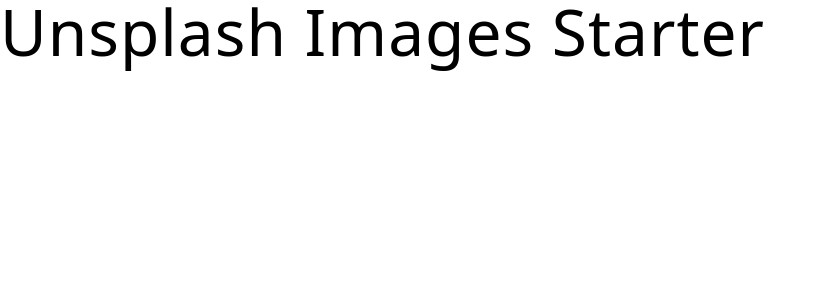
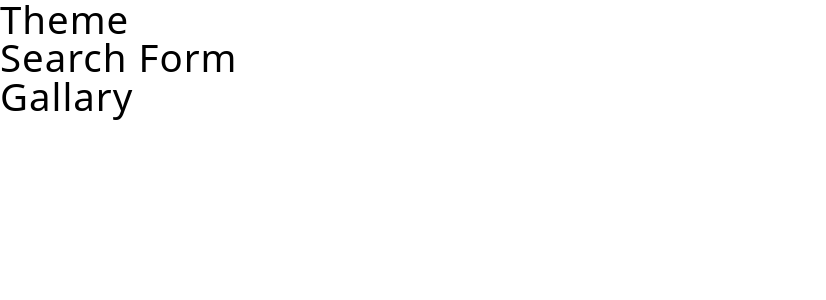
Before and after one commit to ReactRay/Fetchy, a React (Vite) app in the folder imagy-p/: page / in a window 1280 px wide. Shown: the top 300 px of the page, without its empty margins (0-826 px from the left). Built offline with nearby package versions, Linux system fonts and the light colour scheme; the HTML template or start-up script is replaced by a standard one.

Commit message:
initial components

```diff
--- a/imagy-p/src/App.jsx
+++ b/imagy-p/src/App.jsx
@@ -1,4 +1,14 @@
+import ThemeToggle from './ThemeToggle'
+import SearchForm from './SearchForm'
+import Gallary from './Gallary'
+
+
+
 const App = () => {
-  return <h1>Unsplash Images Starter</h1>;
+  return <main>
+    <ThemeToggle />
+    <SearchForm />
+    <Gallary />
+  </main>;
 };
 export default App;
--- /dev/null
+++ b/imagy-p/src/Gallary.jsx
@@ -0,0 +1,11 @@
+
+
+function Gallary() {
+    return (
+        <div>
+            <h2>Gallary</h2>
+        </div>
+    )
+}
+
+export default Gallary
--- /dev/null
+++ b/imagy-p/src/SearchForm.jsx
@@ -0,0 +1,9 @@
+function SearchForm() {
+    return (
+        <div>
+            <h2>search form</h2>
+        </div>
+    )
+}
+
+export default SearchForm
--- /dev/null
+++ b/imagy-p/src/ThemeToggle.jsx
@@ -0,0 +1,11 @@
+
+
+function ThemeToggle() {
+    return (
+        <div>
+            <h2>theme</h2>
+        </div>
+    )
+}
+
+export default ThemeToggle
```
